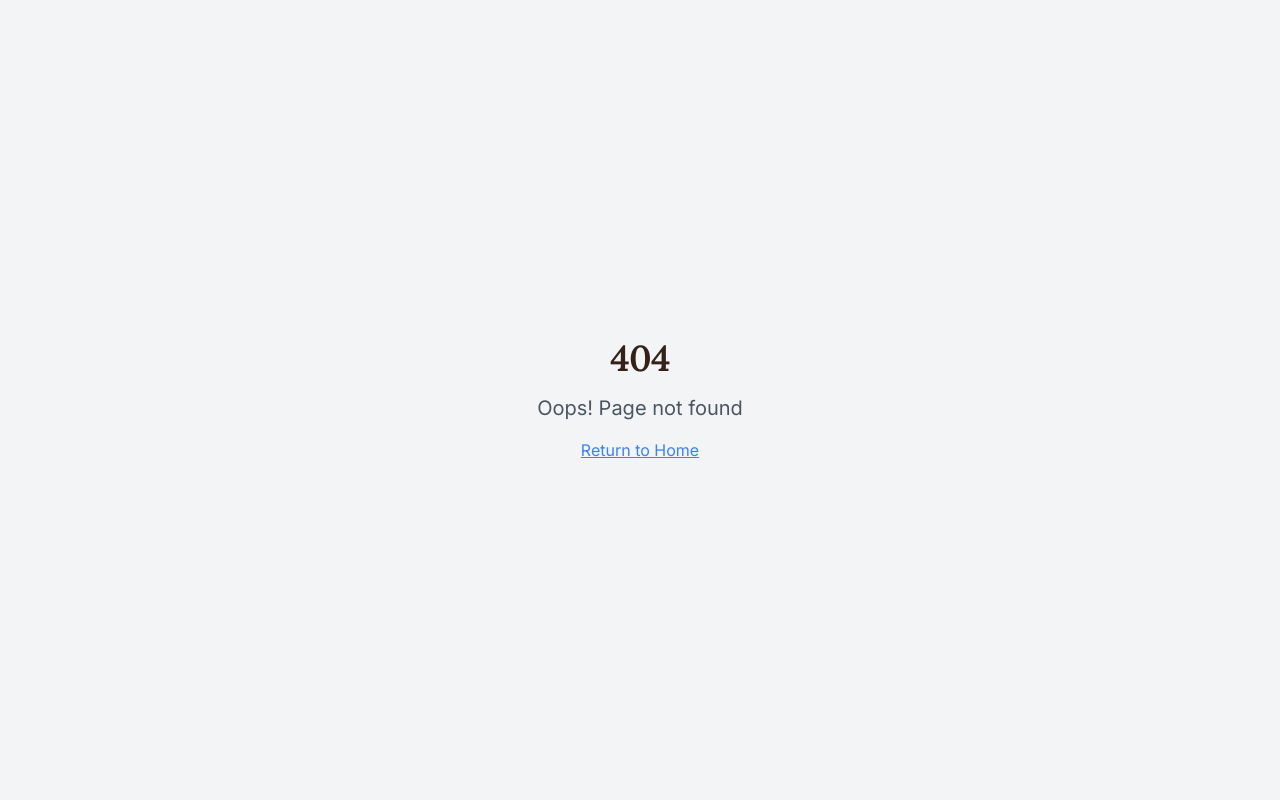
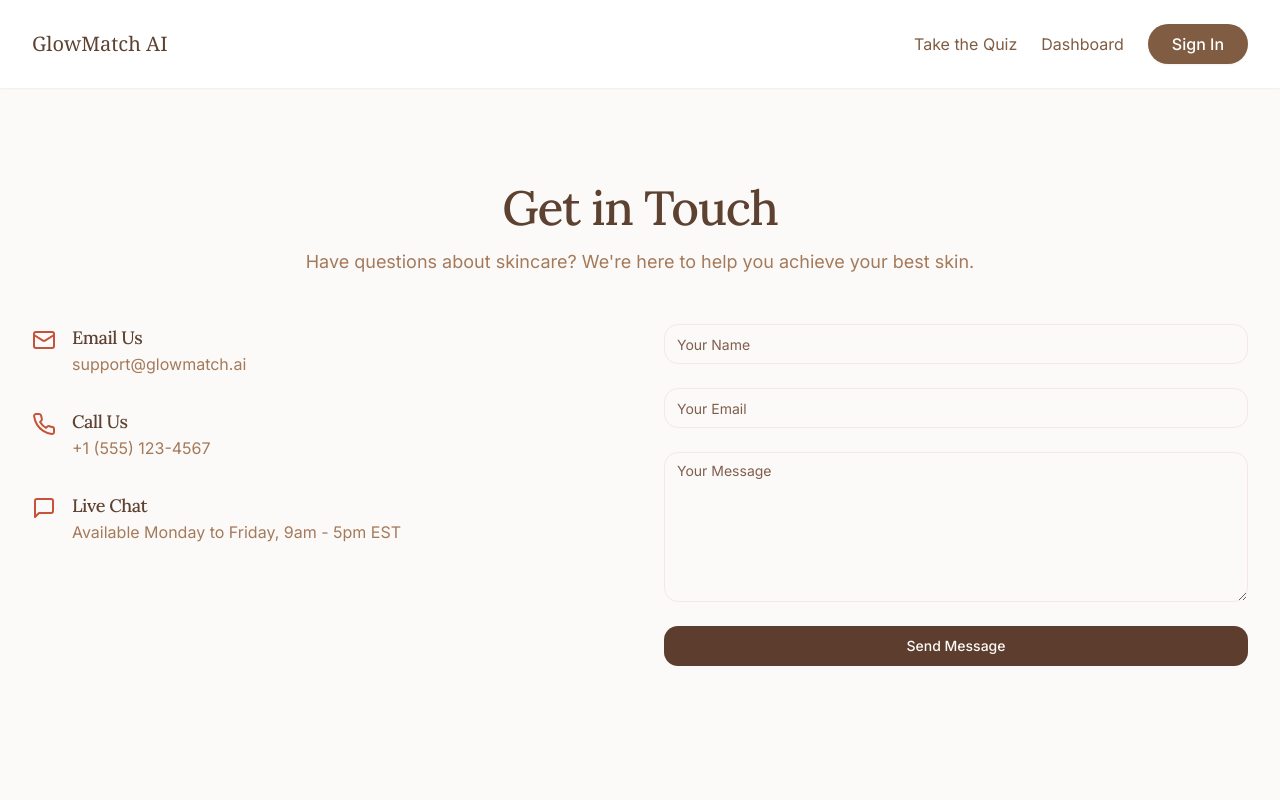
Before and after one commit to Ayagassar/glowmatch-melanin-magic, a React (Vite) app: page /contact in a window 1280 px wide. Before the commit this address had no page. Shown: the top 800 px of the page. Built offline with nearby package versions, Linux system fonts and the light colour scheme.

Commit message:
Add contact us page
Implement a contact us page and link it from the footer.

```diff
--- a/src/App.tsx
+++ b/src/App.tsx
@@ -1,3 +1,4 @@
+
 import { Toaster } from "@/components/ui/toaster";
 import { Toaster as Sonner } from "@/components/ui/sonner";
 import { TooltipProvider } from "@/components/ui/tooltip";
@@ -9,6 +10,7 @@ import LandingPage from "./pages/LandingPage";
 import LoginPage from "./pages/LoginPage";
 import QuizPage from "./pages/QuizPage";
 import DashboardPage from "./pages/DashboardPage";
+import ContactPage from "./pages/ContactPage";
 import NotFound from "./pages/NotFound";
 import PrivateRoute from "./components/PrivateRoute";
 
@@ -26,6 +28,7 @@ const App = () => (
               <Route path="/" element={<LandingPage />} />
               <Route path="/login" element={<LoginPage />} />
               <Route path="/signup" element={<Navigate to="/login" replace state={{ signup: true }} />} />
+              <Route path="/contact" element={<ContactPage />} />
               <Route
                 path="/quiz"
                 element={
--- /dev/null
+++ b/src/components/contact/ContactForm.tsx
@@ -0,0 +1,86 @@
+
+import { Mail, MessageSquare, Phone } from "lucide-react";
+import { Button } from "@/components/ui/button";
+import { Input } from "@/components/ui/input";
+import { Textarea } from "@/components/ui/textarea";
+import { useState } from "react";
+
+const ContactForm = () => {
+  const [formData, setFormData] = useState({
+    name: "",
+    email: "",
+    message: "",
+  });
+
+  const handleSubmit = (e: React.FormEvent) => {
+    e.preventDefault();
+    console.log("Form submitted:", formData);
+    // Form submission logic would go here
+  };
+
+  return (
+    <div className="grid md:grid-cols-2 gap-12">
+      <div className="space-y-8">
+        <div className="flex items-start gap-4">
+          <Mail className="w-6 h-6 mt-1 text-skin-terracotta-600" />
+          <div>
+            <h3 className="text-lg font-medium text-skin-brown-800">Email Us</h3>
+            <p className="text-skin-brown-600">support@glowmatch.ai</p>
+          </div>
+        </div>
+
+        <div className="flex items-start gap-4">
+          <Phone className="w-6 h-6 mt-1 text-skin-terracotta-600" />
+          <div>
+            <h3 className="text-lg font-medium text-skin-brown-800">Call Us</h3>
+            <p className="text-skin-brown-600">+1 (555) 123-4567</p>
+          </div>
+        </div>
+
+        <div className="flex items-start gap-4">
+          <MessageSquare className="w-6 h-6 mt-1 text-skin-terracotta-600" />
+          <div>
+            <h3 className="text-lg font-medium text-skin-brown-800">Live Chat</h3>
+            <p className="text-skin-brown-600">Available Monday to Friday, 9am - 5pm EST</p>
+          </div>
+        </div>
+      </div>
+
+      <form onSubmit={handleSubmit} className="space-y-6">
+        <div>
+          <Input
+            placeholder="Your Name"
+            value={formData.name}
+            onChange={(e) => setFormData({ ...formData, name: e.target.value })}
+            className="w-full"
+            required
+          />
+        </div>
+        <div>
+          <Input
+            type="email"
+            placeholder="Your Email"
+            value={formData.email}
+            onChange={(e) => setFormData({ ...formData, email: e.target.value })}
+            className="w-full"
+            required
+          />
+        </div>
+        <div>
+          <Textarea
+            placeholder="Your Message"
+            value={formData.message}
+            onChange={(e) => setFormData({ ...formData, message: e.target.value })}
+            className="w-full min-h-[150px]"
+            required
+          />
+        </div>
+        <Button type="submit" className="w-full">
+          Send Message
+        </Button>
+      </form>
+    </div>
+  );
+};
+
+export default ContactForm;
--- a/src/components/layout/Footer.tsx
+++ b/src/components/layout/Footer.tsx
@@ -51,9 +51,9 @@ const Footer = () => {
                 </a>
               </li>
               <li>
-                <a href="#" className="text-skin-brown-600 hover:text-skin-brown-800">
+                <Link to="/contact" className="text-skin-brown-600 hover:text-skin-brown-800">
                   Contact Us
-                </a>
+                </Link>
               </li>
             </ul>
           </div>
--- /dev/null
+++ b/src/pages/ContactPage.tsx
@@ -0,0 +1,25 @@
+
+import Layout from "@/components/layout/Layout";
+import ContactForm from "@/components/contact/ContactForm";
+
+const ContactPage = () => {
+  return (
+    <Layout>
+      <section className="py-16 md:py-24">
+        <div className="container-custom">
+          <div className="max-w-3xl mx-auto text-center mb-12">
+            <h1 className="text-4xl md:text-5xl font-medium text-skin-brown-800 mb-4">
+              Get in Touch
+            </h1>
+            <p className="text-lg text-skin-brown-600">
+              Have questions about skincare? We're here to help you achieve your best skin.
+            </p>
+          </div>
+          <ContactForm />
+        </div>
+      </section>
+    </Layout>
+  );
+};
+
+export default ContactPage;
```
